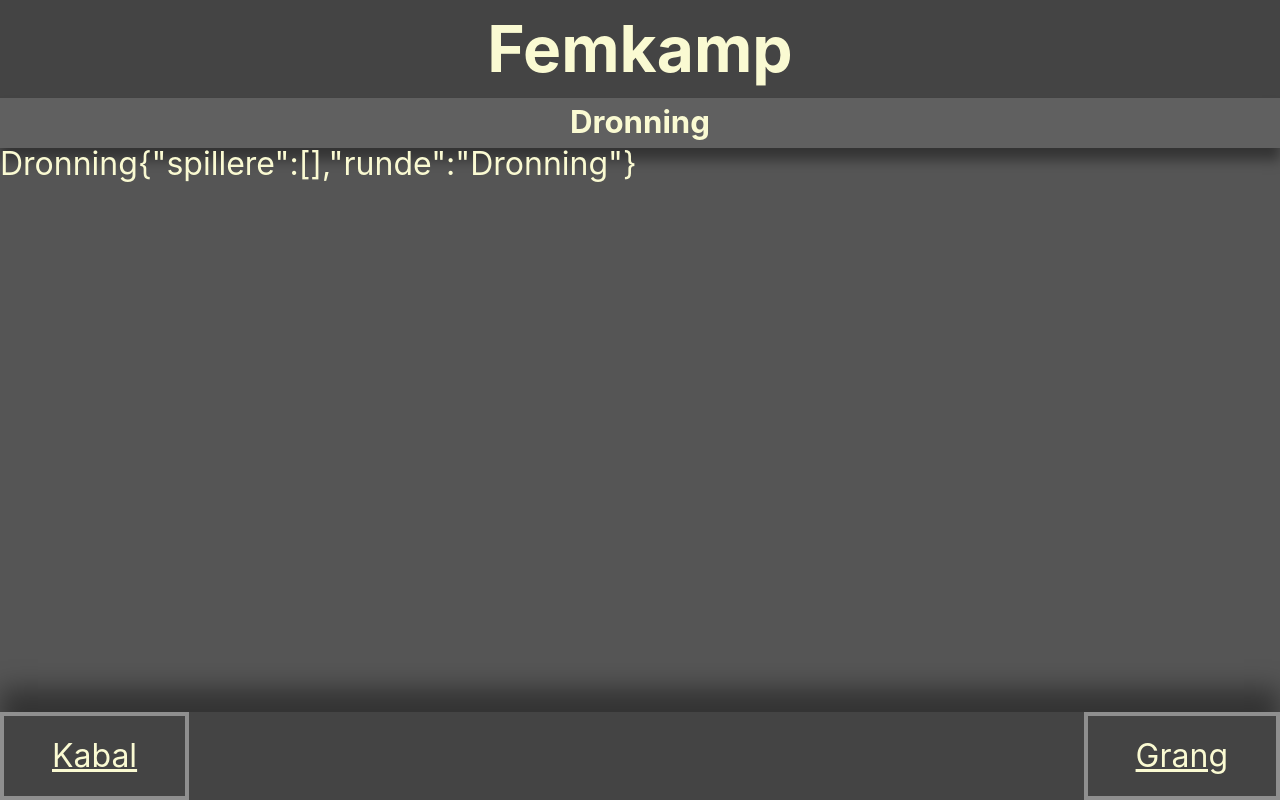
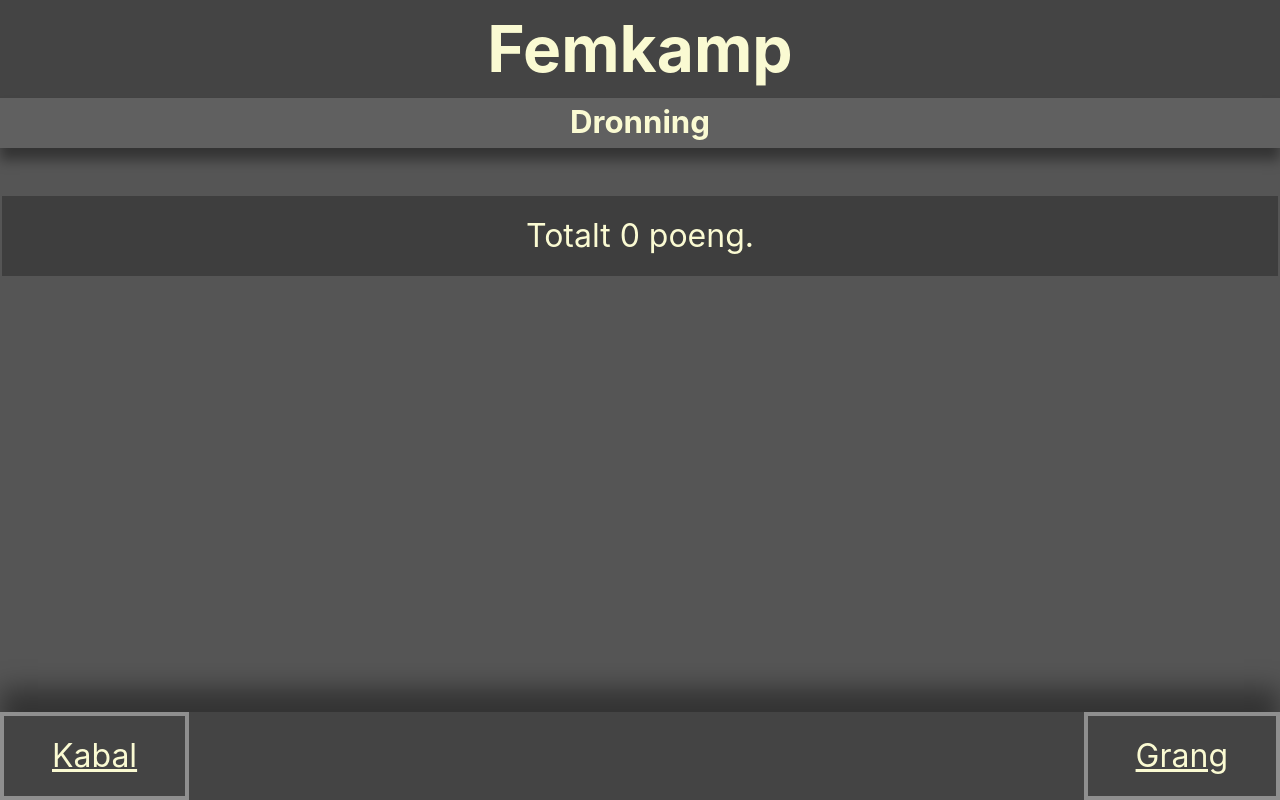
Before and after one commit to winsvold/femkamp, a React (Create React App) app: page /Dronning in a window 1280 px wide. Built offline with nearby package versions, Linux system fonts and the light colour scheme; a web font is replaced by a local one.

Commit message:
lager en generisk score-komponent som kan brukes av mange av rundene

```diff
--- a/src/App/Runder/Dronning.tsx
+++ b/src/App/Runder/Dronning.tsx
@@ -1,16 +1,8 @@
 import * as React from 'react';
-import { useContext } from 'react';
-import { GameContext } from '../../AppContext';
+import GenericScoreBoard from '../../Components/GenericScoreBoard';
 
-function Dronning() {
-    const context = useContext(GameContext);
-
-    return (
-        <div>
-            {context.runde.toString()}
-            {JSON.stringify(context)}
-        </div>
-    );
+function Kløver() {
+    return <GenericScoreBoard runde="dronning" />;
 }
 
-export default Dronning;
+export default Kløver;
--- a/src/App/Runder/Grang.tsx
+++ b/src/App/Runder/Grang.tsx
@@ -1,16 +1,8 @@
 import * as React from 'react';
-import { useContext } from 'react';
-import { GameContext } from '../../AppContext';
+import GenericScoreBoard from '../../Components/GenericScoreBoard';
 
-function Grang() {
-    const context = useContext(GameContext);
-
-    return (
-        <div>
-            {context.runde.toString()}
-            {JSON.stringify(context)}
-        </div>
-    );
+function Kløver() {
+    return <GenericScoreBoard runde="grang" />;
 }
 
-export default Grang;
+export default Kløver;
--- a/src/App/Runder/Kløver.tsx
+++ b/src/App/Runder/Kløver.tsx
@@ -1,16 +1,8 @@
 import * as React from 'react';
-import { useContext } from 'react';
-import { GameContext } from '../../AppContext';
+import GenericScoreBoard from '../../Components/GenericScoreBoard';
 
 function Kløver() {
-    const context = useContext(GameContext);
-
-    return (
-        <div>
-            {context.runde.toString()}
-            {JSON.stringify(context)}
-        </div>
-    );
+    return <GenericScoreBoard runde="kløver" />;
 }
 
 export default Kløver;
--- a/src/App/Runder/Pass.tsx
+++ b/src/App/Runder/Pass.tsx
@@ -1,43 +1,8 @@
 import * as React from 'react';
-import { useContext } from 'react';
-import styled from 'styled-components/macro';
-import { GameContext } from '../../AppContext';
-import { ScoreControll } from '../../Component/ScoreControll';
+import GenericScoreBoard from '../../Components/GenericScoreBoard';
 
-const Style = styled.div`
-    margin: 2rem 0;
-`;
-
-const StyledUl = styled.ul`
-    max-width: 100vw;
-`;
-
-const Oppsummering = styled.div`
-    background-color: #0004;
-    padding: 1rem;
-    margin: 0.1rem;
-    text-align: center;
-`;
-
-function Pass() {
-    const context = useContext(GameContext);
-
-    return (
-        <Style>
-            <StyledUl>
-                {context.spillere.map((spiller) => (
-                    <ScoreControll
-                        setScore={(score) => context.updateScore(spiller, { pass: score })}
-                        score={spiller.score.pass}
-                        navn={spiller.navn}
-                    />
-                ))}
-            </StyledUl>
-            <Oppsummering>
-                Totalt {context.spillere.reduce((acc, current) => acc + (current.score.pass ?? 0), 0)} poeng
-            </Oppsummering>
-        </Style>
-    );
+function Kløver() {
+    return <GenericScoreBoard runde="pass" />;
 }
 
-export default Pass;
+export default Kløver;
--- /dev/null
+++ b/src/Components/GenericScoreBoard.tsx
@@ -0,0 +1,47 @@
+import * as React from 'react';
+import { useContext } from 'react';
+import styled from 'styled-components/macro';
+import { GameContext, Runder } from '../AppContext';
+import { ScoreControll } from './ScoreControll';
+
+const Style = styled.div`
+    margin: 2rem 0;
+`;
+
+const StyledUl = styled.ul`
+    max-width: 100vw;
+`;
+
+const Oppsummering = styled.div`
+    background-color: #0004;
+    padding: 1rem;
+    margin: 0.1rem;
+    text-align: center;
+`;
+
+interface Props {
+    runde: 'pass' | 'kløver' | 'dronning' | 'grang';
+}
+
+function GenericScoreBoard(props: Props) {
+    const context = useContext(GameContext);
+
+    return (
+        <Style>
+            <StyledUl>
+                {context.spillere.map((spiller) => (
+                    <ScoreControll
+                        setScore={(score) => context.updateScore(spiller, { [props.runde]: score })}
+                        score={spiller.score[props.runde]}
+                        navn={spiller.navn}
+                    />
+                ))}
+            </StyledUl>
+            <Oppsummering>
+                Totalt {context.spillere.reduce((acc, current) => acc + (current.score[props.runde] ?? 0), 0)} poeng.
+            </Oppsummering>
+        </Style>
+    );
+}
+
+export default GenericScoreBoard;
--- a/src/Component/ScoreControll.tsx
+++ b/src/Components/ScoreControll.tsx
@@ -1,6 +1,6 @@
 import * as React from 'react';
 import styled, { css } from 'styled-components';
-import { Button, Input } from '../Components/Skjema';
+import { Button, Input } from './Skjema';
 import { useContext } from 'react';
 import { GameContext } from '../AppContext';
 
@@ -28,7 +28,7 @@ const StyledButton = styled(Button)<{ currentScore: boolean }>`
 `;
 const Scroller = styled.div`
     display: inline-flex;
-    overflow-x: scroll;
+    overflow-x: auto;
     margin-left: 0.5rem;
 `;
 
```
